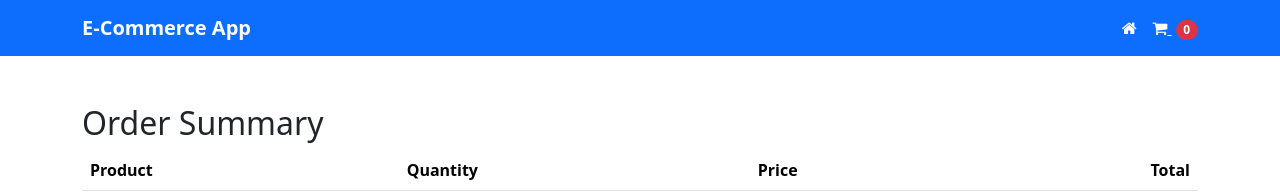
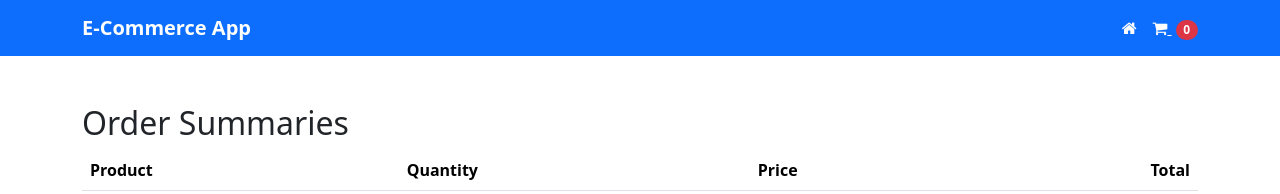
Before and after one commit to benitojaynard-pri/ecommerce-app-exercise, a React (Create React App) app: page /cart in a window 1280 px wide. Shown: the top 194 px of the page. Built offline with nearby package versions, Linux system fonts and the light colour scheme.

Commit message:
Update Basket.js

```diff
--- a/src/Basket.js
+++ b/src/Basket.js
@@ -6,7 +6,7 @@ export default function Basket({ cartItems, onAdd, onRemove }) {
 
   return (
     <div className="container mt-5">
-      <h2>Order Summary</h2>
+      <h2>Order Summaries</h2>
       <table className="table">
         <thead>
           <tr>
```
